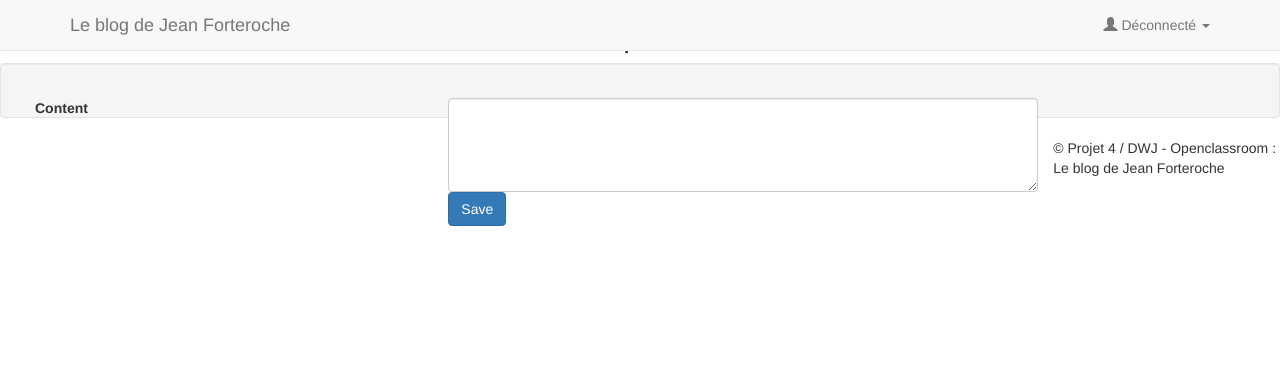
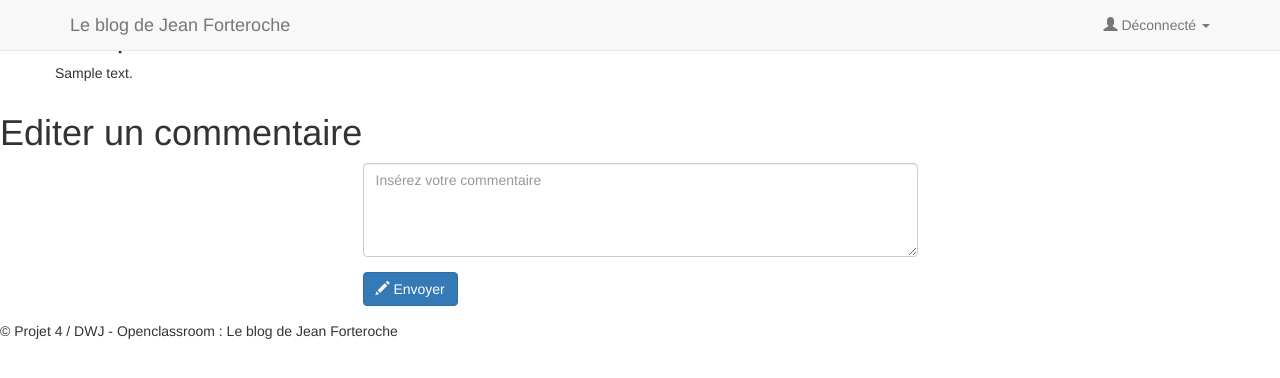
Before and after one commit to tceppini/oc_dwj_projet4, a PHP site: template views/comment_form.html.twig in a window 1280 px wide. Shown: the top 378 px of the page. Run offline with PHP 8.4, Linux system fonts and the light colour scheme; the template is opened without the code that fills it: most values are stand-ins (such as "Sample title", 1, 10 or a date in 2020); form fields are guessed from the names that the template uses; some libraries are stand-ins or nearby versions.

Commit message:
Màj suivant Cdc P4

```diff
--- a/views/comment_form.html.twig
+++ b/views/comment_form.html.twig
@@ -1,35 +1,51 @@
-{% extends 'layout.html.twig' %}
-{% set adminMenu = true %}
+{% extends "layout.html.twig" %}
 
-{% block title %}{{ title }}{% endblock %}
+{% block title %}Editer un commentaire{% endblock %}
 
 {% block content %}
-<h2 class="text-center">{{ block('title') }}</h2>
+
 {% for flashMessage in app.session.flashbag.get('success') %}
 <div class="alert alert-success">
     {{ flashMessage }}
 </div>
 {% endfor %}
 
-<div class="well">
-{{ form_start(commentForm, { 'attr': {'class': 'form-horizontal'} }) }}
+{% for flashMessage in app.session.flashbag.get('notice') %}
+<div class="alert alert-danger">
+    {{ flashMessage }}
+</div>
+{% endfor %}
+
+<div class="container">
+    <div class="row">
+    <h2>{{ billet.title }}</h2>
+    <p>{{ billet.content|raw }}</p>
+
+    </div>
+</div>
+
+<h1>{{ block('title') }}</h1>
+
+<div class="container">
+        <div class="row">
+            <div class="col-sm-offset-3 col-sm-6">
+                {{ form_start(commentForm) }}
                     <div class="form-group">
-        {{ form_label(commentForm.content, null, { 'label_attr':  {
-            'class': 'col-sm-4 control-label'
-        }}) }}
-        <div class="col-sm-6">
                         {{ form_errors(commentForm.content) }}
-            {{ form_widget(commentForm.content, { 'attr':  {
+                        {{ form_widget(commentForm.content, {'attr': {
+                            'rows': '4',
                             'class': 'form-control',
-                'rows': '4'
+                            'placeholder': 'Insérez votre commentaire'
                         }}) }}
                     </div>
-    </div>
                     <div class="form-group">
-        <div class="col-sm-offset-4 col-sm-3">
-            <input type="submit" class="btn btn-primary" value="Save" />
-        </div>
+                        <button type="submit" class="btn btn-primary">
+                            <span class="glyphicon glyphicon-pencil"></span> Envoyer
+                        </button>
                     </div>
                 {{ form_end(commentForm) }}
         </div>
+    </div>
+</div>
+
 {% endblock %}
```
Lines whose indentation alone changed are shown as unchanged.
